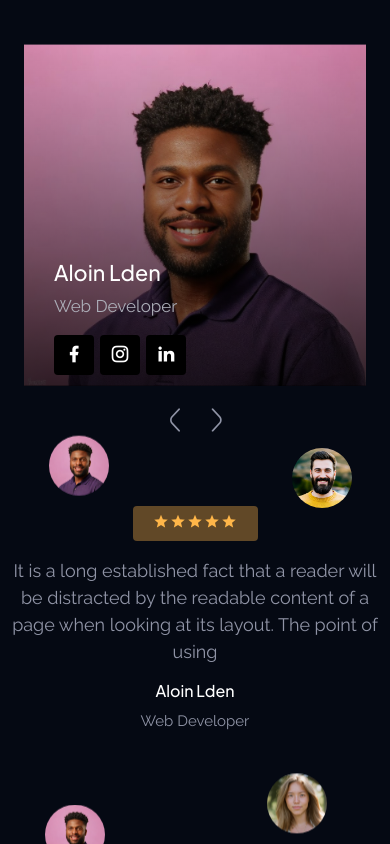
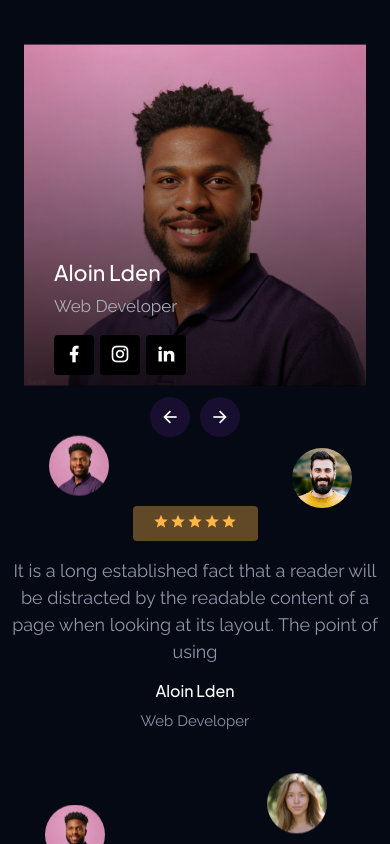
Before and after one commit to ibtehajmr/Epoch, a React (Vite) app: page / in a window 390 px wide. Shown: the part 4428-5272 px from the top of the page. Built offline with nearby package versions, Linux system fonts and the light colour scheme.

Commit message:
chore: fixed slider arrows on small screen

```diff
--- a/src/assets/css/responsive.css
+++ b/src/assets/css/responsive.css
@@ -131,12 +131,17 @@
     top: 100%;
     left: 0;
     right: 0;
+    width: fit-content;
+    margin-left: auto;
+    margin-right: auto;
+    gap: 10px;
   }
 
-  .team-area .fi-tr-angle-small-left,
-  .team-area .fi-tr-angle-small-right {
-    font-size: 40px;
+  .team-area .ri-arrow-right-line,
+  .team-area .ri-arrow-left-line {
+    font-size: 20px;
   }
+
   /* about area */
   .about-area .image {
     margin-bottom: 30px;
--- a/src/assets/css/style.css
+++ b/src/assets/css/style.css
@@ -1630,6 +1630,8 @@ Team Area CSS
   width: 100%;
   height: auto;
   position: relative;
+  display: flex;
+  justify-content: center;
 }
 
 .team-area .image-item::before {
@@ -1721,9 +1723,13 @@ Team Area CSS
   transition: var(--transition);
 }
 
-.team-area .fi-tr-angle-small-left,
-.team-area .fi-tr-angle-small-right {
-  font-size: 70px;
+.team-area .ri-arrow-right-line,
+.team-area .ri-arrow-left-line {
+  font-size: 26px;
+  padding: 10px;
+  background-color: #953bf521;
+  border-radius: 100px;
+  color: #fff;
 }
 
 /*================================================
@@ -2009,7 +2015,7 @@ Testimonial Area CSS
 }
 
 .testimonial-area .user:nth-child(4) {
-  top:90%;
+  top: 90%;
   right: 14%;
   animation: movebounce 5s linear infinite;
 }
--- a/src/components/teamComponent.jsx
+++ b/src/components/teamComponent.jsx
@@ -65,12 +65,12 @@ const TeamComponent = ({ parentClass, data }) => {
               );
             })}
           </Swiper>
-          <div className='d-flex align-items-center justify-content-center justify-content-lg-start  navigation '>
+          <div className='d-flex align-items-center justify-content-between navigation mt-3'>
             <div onClick={() => swiperRef.current?.slidePrev()}>
-              <i className='fi fi-tr-angle-small-left'></i>
+              <i className='ri-arrow-left-line' />
             </div>
             <div onClick={() => swiperRef.current?.slideNext()}>
-              <i className='fi fi-tr-angle-small-right'></i>
+              <i className='ri-arrow-right-line' />
             </div>
           </div>
         </motion.div>
```
